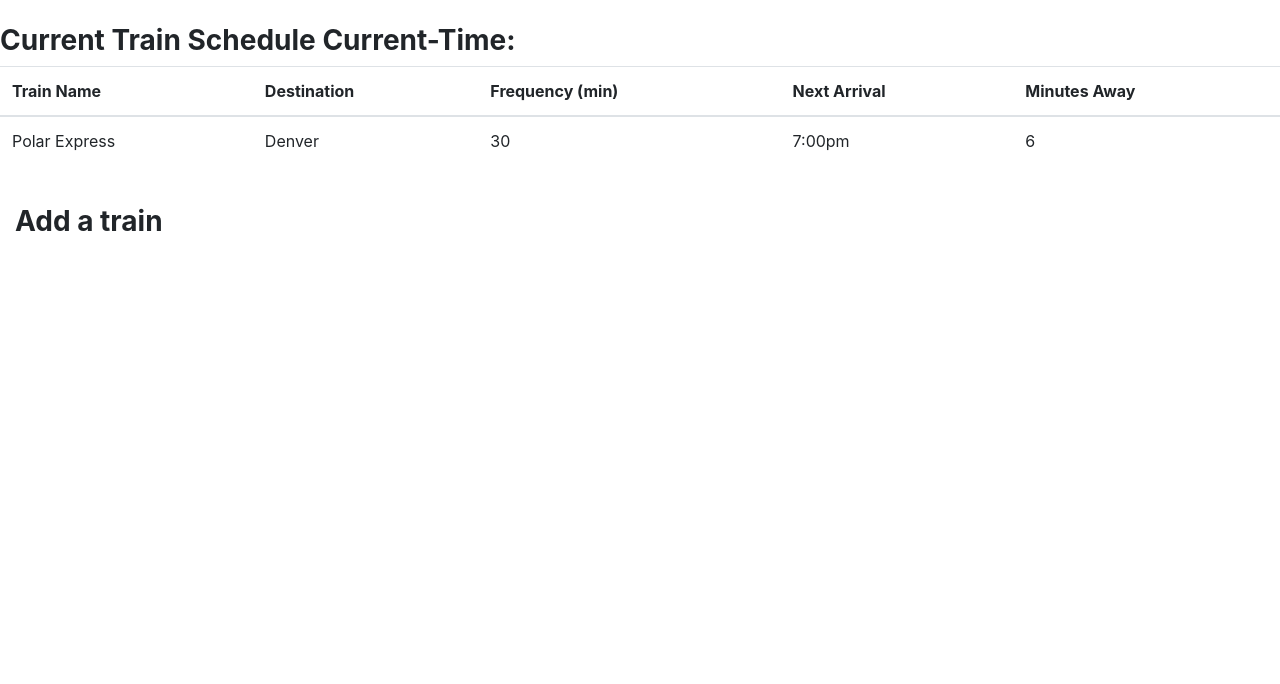
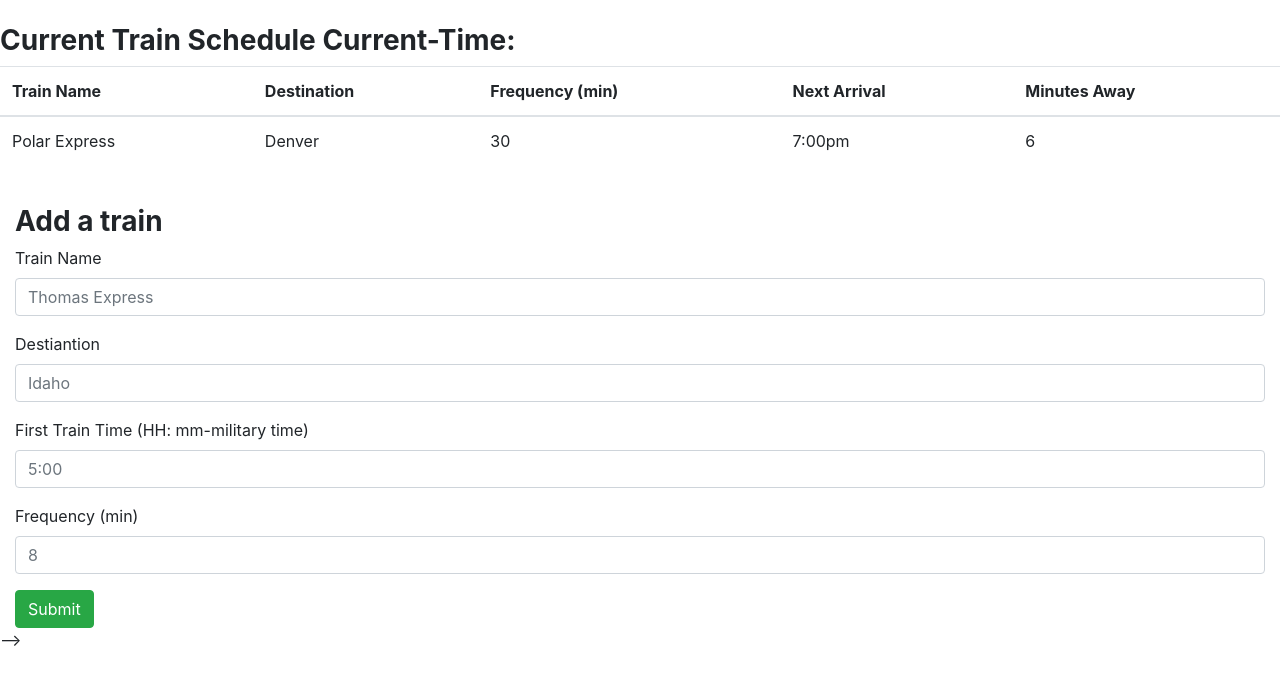
Before and after one commit to Robert1Kowalski/TrainSchedule, a plain HTML site: page index.html in a window 1280 px wide. Drawn offline with nearby package versions, Linux system fonts and the light colour scheme.

Commit message:
Finialized Bootstrap and HTML

```diff
--- a/index.html
+++ b/index.html
@@ -12,6 +12,7 @@
     <script src="https://rawgit.com/moment/moment/2.2.1/min/moment.min.js"></script>
 </head>
 <title> Train Schedule</title>
+<body>
 
 <div class="row">
     <div class="col-sm-12">
@@ -27,9 +28,9 @@
                 </h3>
             </div>
 
-            <div class = "panel-body">
+            <div class="panel-body">
 
-                <table class = "table table=striped" id = "schedule">
+                <table class="table table=striped" id="schedule">
 
                     <thread>
                         <tr>
@@ -56,24 +57,53 @@
 
 
 
-    <div class = "row"></div>
-    <div class = "col-sm-12">
+        <div class="row"></div>
+        <div class="col-sm-12">
             <br>
 
-        <div c;ass = "panel panel -success">
-            <div class = "panel-heading">
-                <h3 class = "panel-title"><strong><i class = "fa fa-list-alt"></i>Add a train</strong></h3>
+            <div c;ass="panel panel -success">
+                <div class="panel-heading">
+                    <h3 class="panel-title"><strong><i class="fa fa-list-alt"></i>Add a train</strong></h3>
                 </div>
-            <div class = "panel-body"></div>
+                <div class="panel-body"></div>
+
+
+                <form role="form">
+                    <div class="form-group">
+                        <label for="trainName">Train Name</label>
+                        <input type="text" class="form-control" id="trainName" placeholder="Thomas Express">
+                    </div>
+
+                    <div class="form-group">
+                        <label for="destination">Destiantion</label>
+                        <input type="text" Class="form-control" id="destination" placeholder="Idaho">
+                    </div>
+
+                    <div class="form-group">
+                        <label for="firstTrain">First Train Time (HH: mm-military time)</label>
+                        <input type="text" Class="form-control" id="firstTrain" placeholder="5:00">
+                    </div>
+
+                    <div class="form-group">
+                        <label for="Frequency">Frequency (min)</label>
+                        <input type="text" Class="form-control" id="frequnecy" placeholder="8">
+                    </div>
+
+                    <button type = "submit" class = "btn btn-success" id = "submit"><i class = "fa fa-search"></i>Submit </button>
+
+                </form>
             </div>
         </div>
 
     </div>
 </div>
+<script type = "text/javascript" src = "assets/javascript/app.js"></script>
 </div>
-<!-- //jumbotron for header
+</body>
+</html>
 
-//row for train schdeule
+
+<!-- //row for train schdeule
 //first panel is handling train Schedule
 //Table
 //Train Name
@@ -83,11 +113,6 @@
 //Minutes Away
 
 
-//Trenton Express
-//Trenton
-//25
-//5:35
-//10
 
 //row for adding a train
 //First panel handles add paramters
@@ -96,23 +121,4 @@
 //Caputre destination
 //Capture first train time
 //Capture Frequency
-//final submit button -->
-
-
-
-
-
-
-
-
-
-
-
-
-
-
-
-
-
-
-</html>
+//final submit button --> -->
```
Lines whose indentation alone changed are shown as unchanged.
